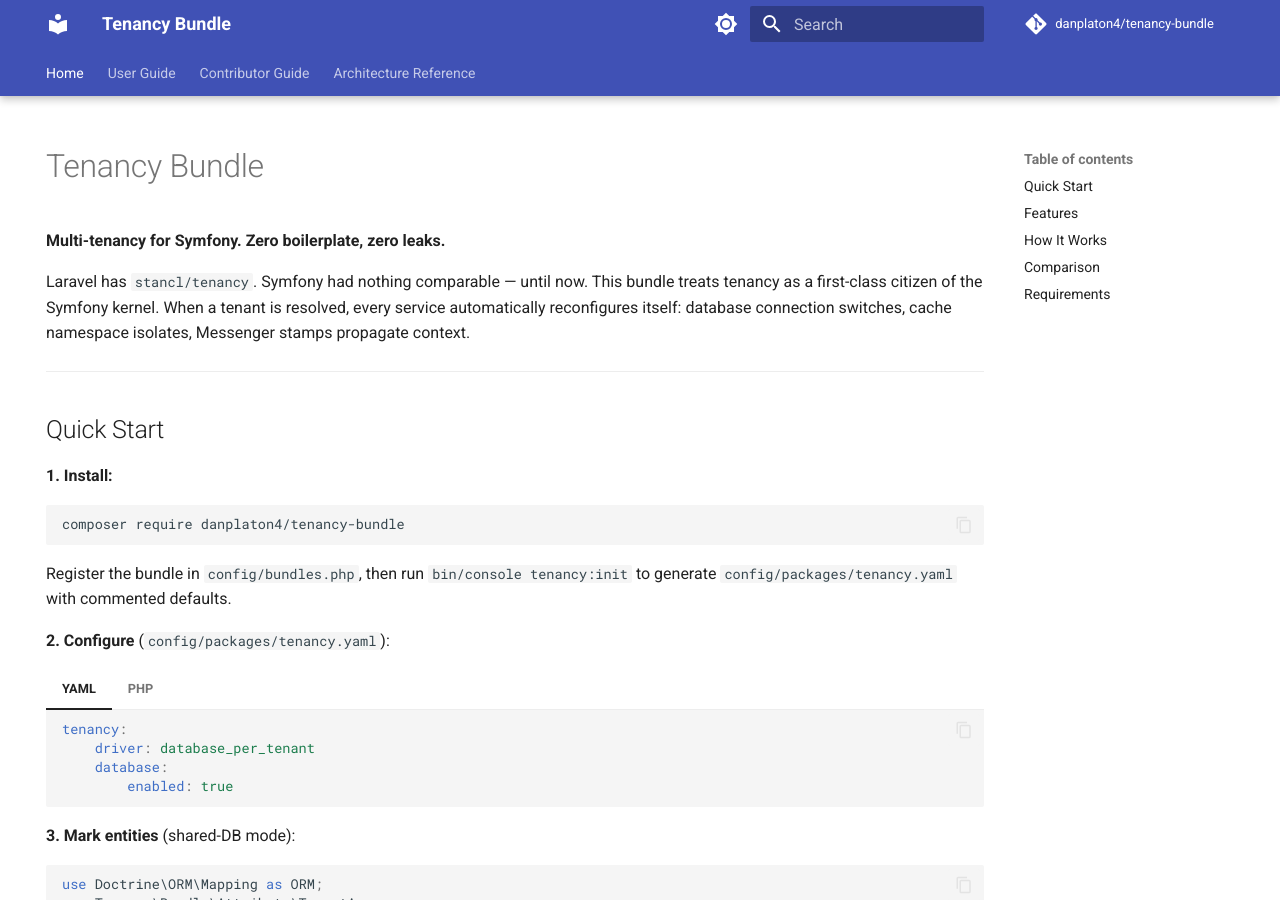
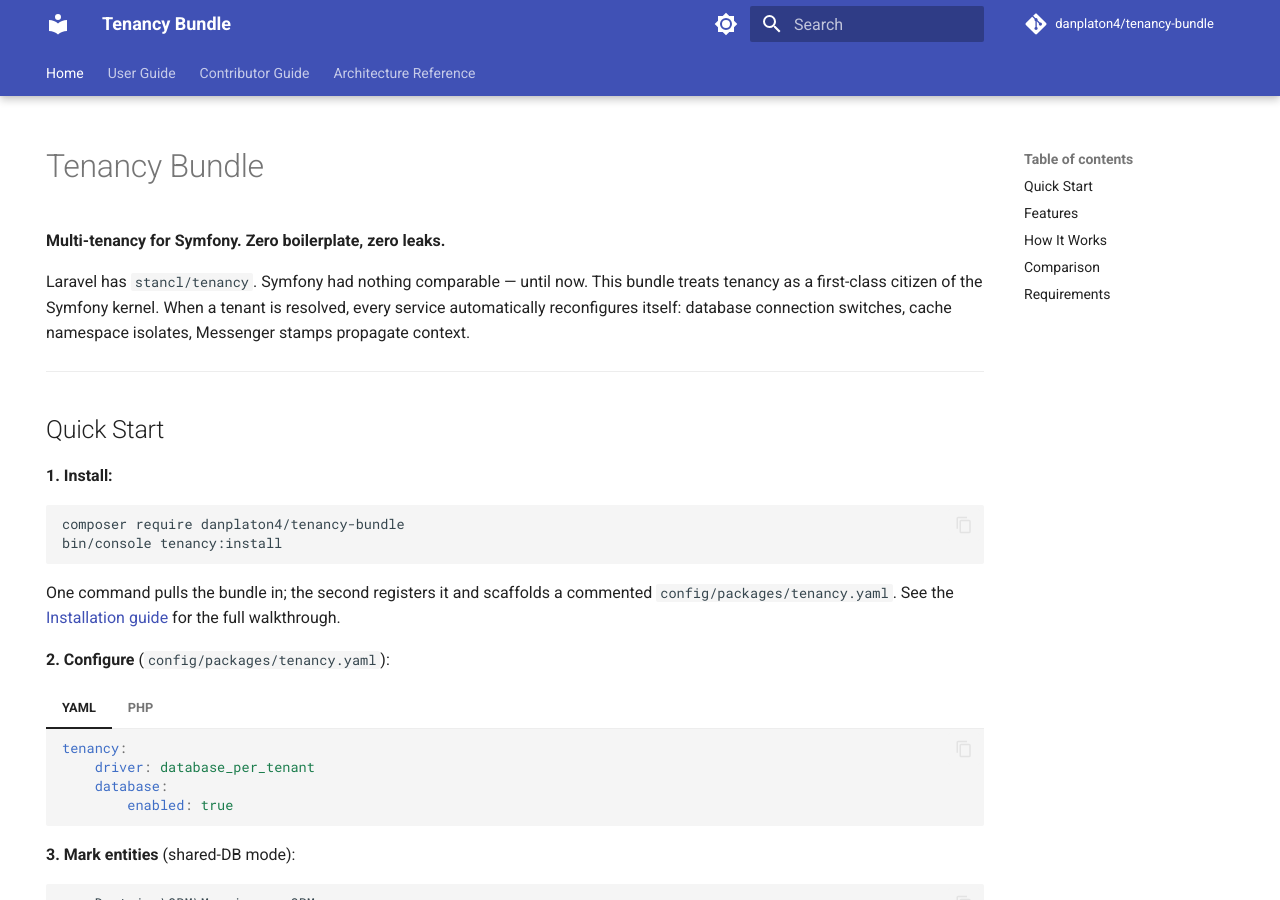
Before and after one commit to danplaton4/tenancy-bundle, an MkDocs documentation site: the page built from docs/index.md, in a window 1280 px wide and 900 px high. Built offline with MkDocs 1.6.1 and Material for MkDocs 9.7.7, drawn with Linux system fonts in a browser that asks for light colours; comment, search, counter and statistics services are not loaded.

Commit message:
docs(22-01): update index.md Quick Start to one-command install (Research Open Q2)
- Rewrite L22 to remove the manual config/bundles.php registration step.
- Quick Start now shows the two-line one-command flow:
  composer require danplaton4/tenancy-bundle && bin/console tenancy:install.
- Replace tenancy:init headline reference with tenancy:install (consistent
  with the rewritten installation.md from Task 2).
- Add a link to user-guide/installation.md for the full walkthrough.
- L72 "**4 built-in resolvers**" intentionally left untouched — that's Plan
  22-05's job per D-19. L75 Features table reference to tenancy:init also
  left intact (tenancy:init is still a valid standalone command for
  regenerating tenancy.yaml without re-registering).

Verification:
- grep -c 'config/bundles.php' docs/index.md → 0
- grep -c 'tenancy:install' docs/index.md → 1
- grep -E 'Register the bundle|tenancy:init.*after' docs/index.md → empty

Closes Research Open Q2 (rewrite docs/index.md L22 to match SC1 intent).

````diff
--- a/docs/index.md
+++ b/docs/index.md
@@ -17,9 +17,10 @@ Laravel has `stancl/tenancy`. Symfony had nothing comparable — until now. This
 
 ```bash
 composer require danplaton4/tenancy-bundle
+bin/console tenancy:install
 ```
 
-Register the bundle in `config/bundles.php`, then run `bin/console tenancy:init` to generate `config/packages/tenancy.yaml` with commented defaults.
+One command pulls the bundle in; the second registers it and scaffolds a commented `config/packages/tenancy.yaml`. See the [Installation guide](user-guide/installation.md) for the full walkthrough.
 
 **2. Configure** (`config/packages/tenancy.yaml`):
 
````
